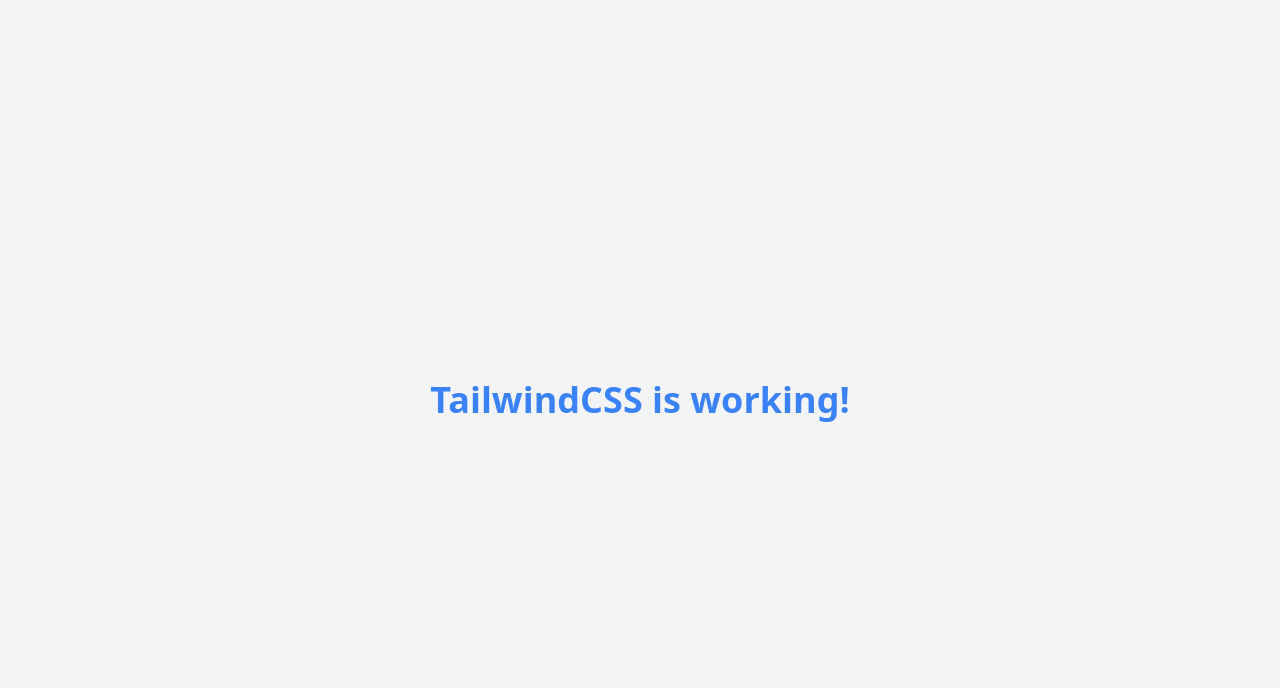
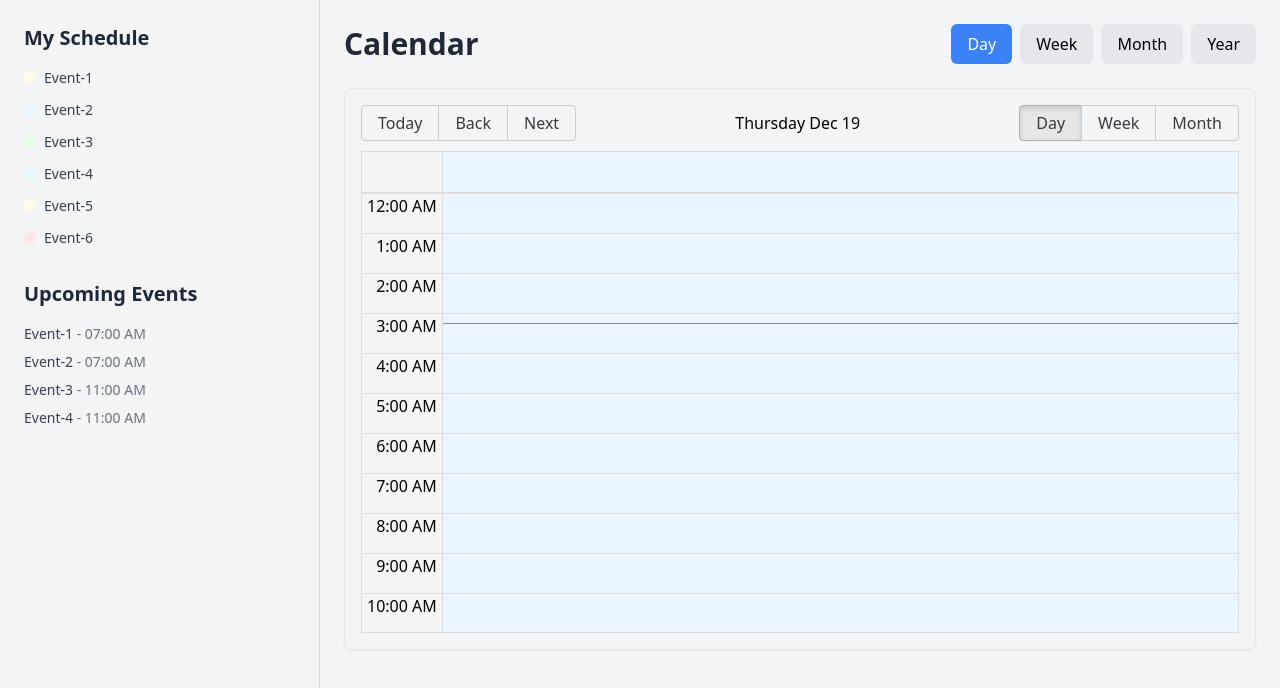
Before and after one commit to JS-JeevaSaravanan/calendar-app, a React (Vite) app: page / in a window 1280 px wide. Shown: the top 688 px of the page. Built offline with nearby package versions, Linux system fonts and the light colour scheme.

Commit message:
✨ add(feat): calendar components implemented

```diff
--- a/src/App.tsx
+++ b/src/App.tsx
@@ -1,9 +1,9 @@
+import CalendarPage from './components/CalendarPage';
+
 const App = () => {
   return (
-    <div className="flex justify-center items-center min-h-screen bg-gray-100">
-      <h1 className="text-4xl font-bold text-blue-500">
-        TailwindCSS is working!
-      </h1>
+    <div className="h-screen bg-gray-100">
+      <CalendarPage />
     </div>
   );
 };
--- /dev/null
+++ b/src/components/CalendarControls.tsx
@@ -0,0 +1,22 @@
+import React from 'react';
+
+const CalendarControls: React.FC = () => {
+  return (
+    <div className="space-x-2">
+      <button className="px-4 py-2 text-white bg-blue-500 hover:bg-blue-600 rounded-md">
+        Day
+      </button>
+      <button className="px-4 py-2 bg-gray-200 hover:bg-gray-300 rounded-md">
+        Week
+      </button>
+      <button className="px-4 py-2 bg-gray-200 hover:bg-gray-300 rounded-md">
+        Month
+      </button>
+      <button className="px-4 py-2 bg-gray-200 hover:bg-gray-300 rounded-md">
+        Year
+      </button>
+    </div>
+  );
+};
+
+export default CalendarControls;
--- /dev/null
+++ b/src/components/CalendarPage.tsx
@@ -0,0 +1,57 @@
+import React, { useState } from 'react';
+import { Event } from 'react-big-calendar';
+import CalendarSection from './CalendarSection';
+import Sidebar from '../components/Sidebar';
+
+const initialEvents: Event[] = [
+  {
+    title: 'Event-1',
+    start: new Date(2024, 1, 7, 7, 0),
+    end: new Date(2024, 1, 7, 8, 0),
+    color: '#FFFAE6',
+  },
+  {
+    title: 'Event-2',
+    start: new Date(2024, 1, 7, 7, 0),
+    end: new Date(2024, 1, 7, 10, 0),
+    color: '#E6F7FF',
+  },
+  {
+    title: 'Event-3',
+    start: new Date(2024, 1, 7, 11, 0),
+    end: new Date(2024, 1, 7, 13, 0),
+    color: '#E6FFE6',
+  },
+  {
+    title: 'Event-4',
+    start: new Date(2024, 1, 7, 11, 0),
+    end: new Date(2024, 1, 7, 13, 0),
+    color: '#E6FCFF',
+  },
+  {
+    title: 'Event-5',
+    start: new Date(2024, 1, 7, 14, 0),
+    end: new Date(2024, 1, 7, 17, 0),
+    color: '#FFFAE6',
+  },
+  {
+    title: 'Event-6',
+    start: new Date(2024, 1, 7, 14, 0),
+    end: new Date(2024, 1, 7, 17, 0),
+    color: '#FFE6E6',
+  },
+];
+
+const CalendarPage: React.FC = () => {
+  const [events] = useState<Event[]>(initialEvents);
+
+  return (
+    <div className="flex h-screen">
+      <Sidebar events={events} />
+
+      <CalendarSection events={events} />
+    </div>
+  );
+};
+
+export default CalendarPage;
--- /dev/null
+++ b/src/components/CalendarSection.tsx
@@ -0,0 +1,73 @@
+import React from 'react';
+import { Calendar, dateFnsLocalizer, Event } from 'react-big-calendar';
+import { format, parse, startOfWeek, getDay } from 'date-fns';
+import 'react-big-calendar/lib/css/react-big-calendar.css';
+import { enUS } from 'date-fns/locale';
+
+const locales = {
+  'en-US': enUS,
+};
+
+const localizer = dateFnsLocalizer({
+  format,
+  parse,
+  startOfWeek,
+  getDay,
+  locales,
+});
+
+interface CalendarSectionProps {
+  events: Event[];
+}
+
+const CalendarSection: React.FC<CalendarSectionProps> = ({ events }) => {
+  const eventStyleGetter = (event: Event) => {
+    const style = {
+      backgroundColor: event.color,
+      borderRadius: '8px',
+      opacity: 0.9,
+      color: 'black',
+      border: '0px',
+      display: 'block',
+    };
+    return { style };
+  };
+
+  return (
+    <div className="w-3/4 p-6">
+      <div className="flex justify-between items-center mb-6">
+        <h1 className="text-3xl font-bold text-gray-800">Calendar</h1>
+        <div className="space-x-2">
+          <button className="px-4 py-2 text-white bg-blue-500 hover:bg-blue-600 rounded-md">
+            Day
+          </button>
+          <button className="px-4 py-2 bg-gray-200 hover:bg-gray-300 rounded-md">
+            Week
+          </button>
+          <button className="px-4 py-2 bg-gray-200 hover:bg-gray-300 rounded-md">
+            Month
+          </button>
+          <button className="px-4 py-2 bg-gray-200 hover:bg-gray-300 rounded-md">
+            Year
+          </button>
+        </div>
+      </div>
+
+      <div className="rounded-lg border border-gray-200 shadow-sm">
+        <Calendar
+          localizer={localizer}
+          events={events}
+          startAccessor="start"
+          endAccessor="end"
+          defaultView="day"
+          views={['day', 'week', 'month']}
+          style={{ height: '70vh' }}
+          eventPropGetter={eventStyleGetter}
+          className="p-4"
+        />
+      </div>
+    </div>
+  );
+};
+
+export default CalendarSection;
--- /dev/null
+++ b/src/components/EventList.tsx
@@ -0,0 +1,45 @@
+import React from 'react';
+import { Event } from 'react-big-calendar';
+import { format } from 'date-fns';
+
+interface EventListProps {
+  events: Event[];
+}
+
+const EventList: React.FC<EventListProps> = ({ events }) => {
+  return (
+    <div>
+      <h2 className="text-xl font-bold mb-4 text-gray-800">My Schedule</h2>
+      <ul>
+        {events.map((event, index) => (
+          <li
+            key={index}
+            className="flex items-center gap-2 mb-3 text-gray-700 text-sm font-medium"
+          >
+            <span
+              className="inline-block w-3 h-3 rounded-full"
+              style={{ backgroundColor: event.color }}
+            ></span>
+            {event.title}
+          </li>
+        ))}
+      </ul>
+
+      <h2 className="text-xl font-bold mt-8 mb-4 text-gray-800">
+        Upcoming Events
+      </h2>
+      <ul>
+        {events.slice(0, 4).map((event, index) => (
+          <li key={index} className="text-gray-700 mb-2 text-sm">
+            {event.title}{' '}
+            <span className="text-gray-500">
+              - {format(event.start, 'hh:mm a')}
+            </span>
+          </li>
+        ))}
+      </ul>
+    </div>
+  );
+};
+
+export default EventList;
--- /dev/null
+++ b/src/components/Sidebar.tsx
@@ -0,0 +1,16 @@
+import React from 'react';
+import EventList from './EventList';
+
+interface SidebarProps {
+  events: Event[];
+}
+
+const Sidebar: React.FC<SidebarProps> = ({ events }) => {
+  return (
+    <div className="w-1/4 bg-gray-100 p-6 border-r border-gray-300">
+      <EventList events={events} />
+    </div>
+  );
+};
+
+export default Sidebar;
```
